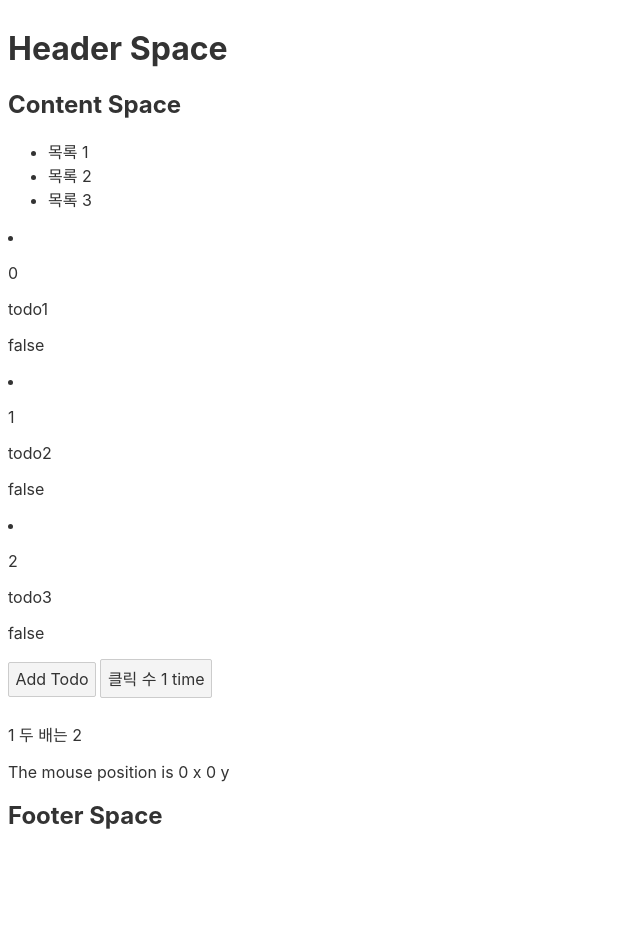
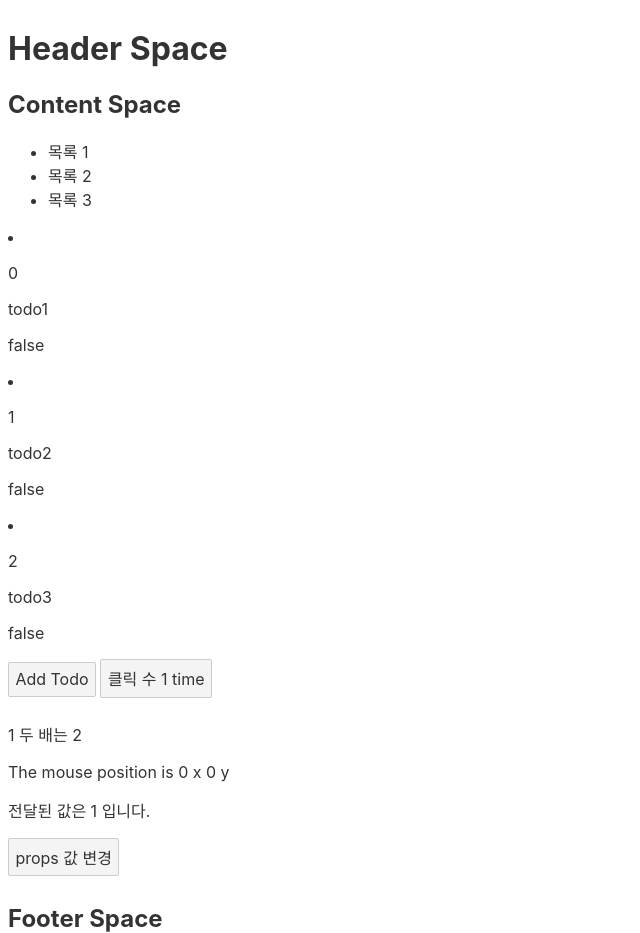
Before and after one commit to sangjinsu/svelte-frontend, a Svelte app in the folder svelte-components/: page / in a window 1280 px wide. Shown: the whole page, without its empty margins (0-640 px from the left). Before the commit the page ends 830 px from the top, so only its background shows below. Built offline with nearby package versions, Linux system fonts and the light colour scheme.

Commit message:
✨ props 를 이용한 컴포넌트 통신방법

```diff
--- a/svelte-components/src/App.svelte
+++ b/svelte-components/src/App.svelte
@@ -2,6 +2,7 @@
     import Content from './content.svelte';
     import Footer from './footer.svelte';
     import Header from './header.svelte';
+    import Middle from './middle.svelte';
 
     let list = [
         {
@@ -76,6 +77,9 @@
     <div class="mousemove" on:mousemove={handleMousemove}>
         The mouse position is {m.x} x {m.y} y
     </div>
+
+    <Middle count={count} handleClick={handleClick}/>
+
     <Footer/>
 </main>
 
--- /dev/null
+++ b/svelte-components/src/child.svelte
@@ -0,0 +1,8 @@
+<script>
+    export let carryValue
+    export let handleClick
+</script>
+
+<p>전달된 값은 {carryValue} 입니다.</p>
+
+<button on:click={handleClick}>props 값 변경</button>
--- /dev/null
+++ b/svelte-components/src/middle.svelte
@@ -0,0 +1,7 @@
+<script>
+    import Child from './child.svelte';
+    export let count;
+    export let handleClick;
+</script>
+
+<Child carryValue={count} handleClick={handleClick} />
```
